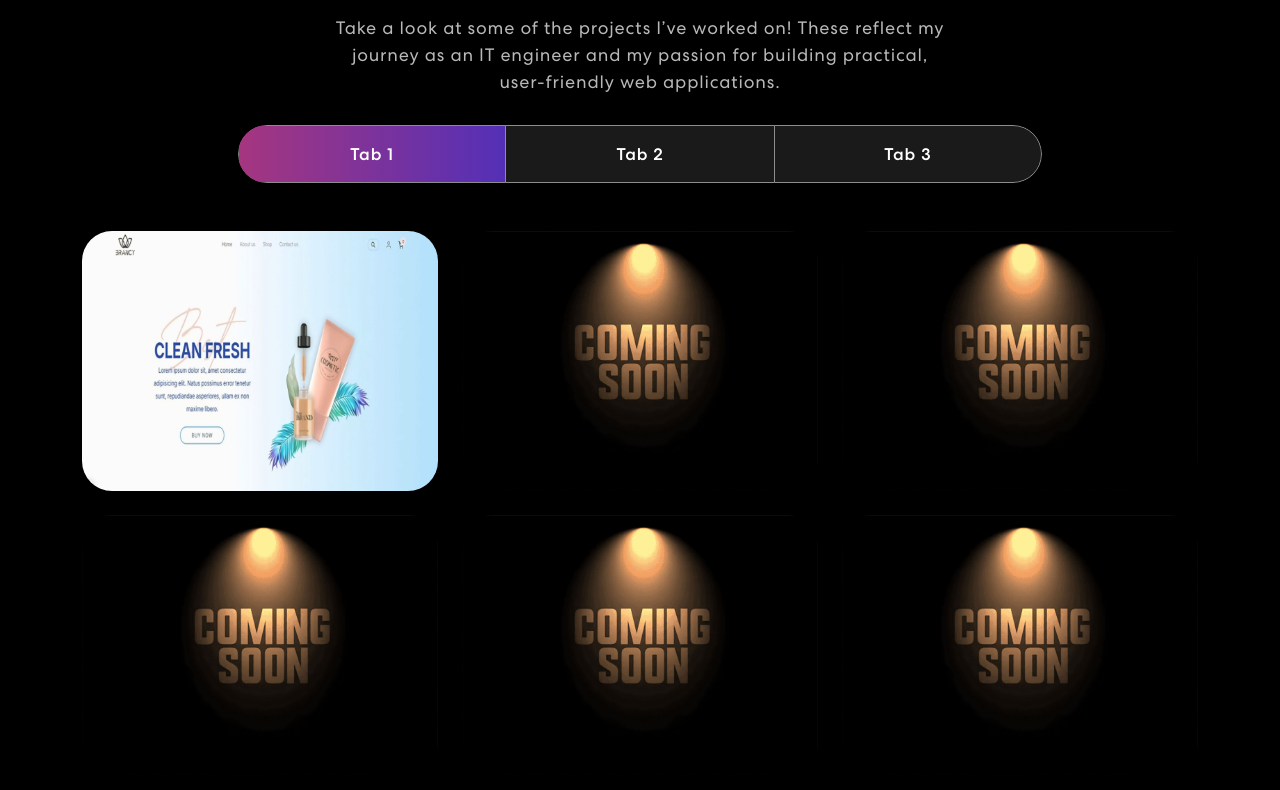
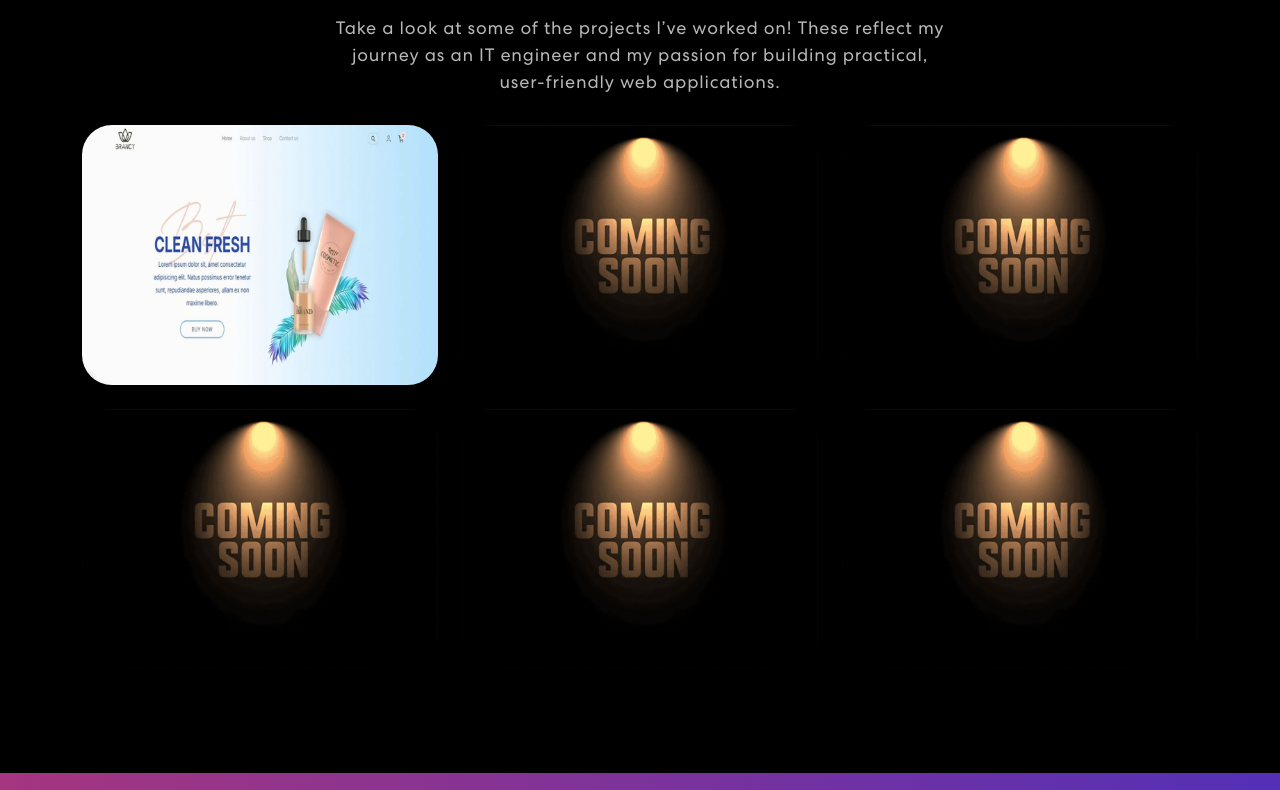
Before and after one commit to i-princecoder/prince-portfolio, a React (Create React App) app: page / in a window 1280 px wide. Shown: the part 1610-2400 px from the top of the page. Built offline with nearby package versions, Linux system fonts and the light colour scheme; no server answers.

Commit message:
remove tab

```diff
--- a/src/components/Projects.js
+++ b/src/components/Projects.js
@@ -54,17 +54,7 @@ export const Projects = () => {
                 <p>Take a look at some of the projects I’ve worked on! These reflect my journey as an IT engineer and my passion for building practical, user-friendly web applications.</p>
                 <Tab.Container id="projects-tabs" defaultActiveKey="first">
                      {/* here we use react-bootstrap-tabs  */}
-                  <Nav variant="pills" className="nav-pills mb-5 justify-content-center align-items-center" id="pills-tab">
-                    <Nav.Item>
-                      <Nav.Link eventKey="first">Tab 1</Nav.Link>
-                    </Nav.Item>
-                    <Nav.Item>
-                      <Nav.Link eventKey="second">Tab 2</Nav.Link>
-                    </Nav.Item>
-                    <Nav.Item>
-                      <Nav.Link eventKey="third">Tab 3</Nav.Link>
-                    </Nav.Item>
-                  </Nav>
+
                   <Tab.Content id="slideInUp" className={isVisible ? "animate__animated animate__slideInUp" : ""}>
                     <Tab.Pane eventKey="first">
                       <Row>
```
